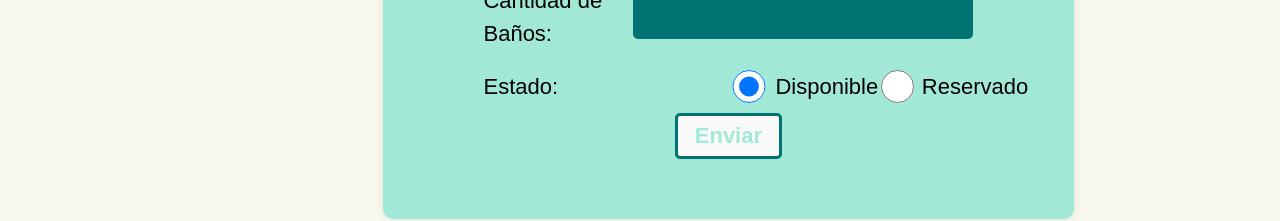
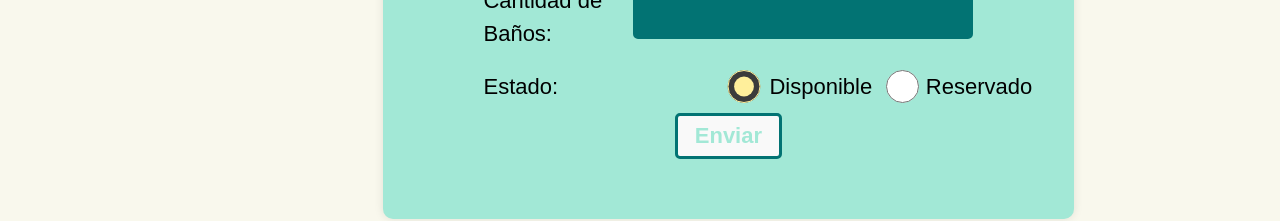
Before and after one commit to nespidev/IDW-TP-Final, a React (Vite) app: page /Alojamientos in a window 1280 px wide. Shown: the part 896-1117 px from the top of the page. Built offline with nearby package versions, Linux system fonts and the light colour scheme.

Commit message:
Ajuste radio button

```diff
--- a/src/pages/Alojamientos.css
+++ b/src/pages/Alojamientos.css
@@ -61,12 +61,14 @@
 /* Estado Radios Styles */
 .estado-radios {
     display: flex;
+    gap: 10px;
+    accent-color: var(--acento);
 }
 
 .estado-radios label {
     display: flex;
     align-items: center;
-    gap: 5px;
+    gap: 3px;
 }
 
 
```
